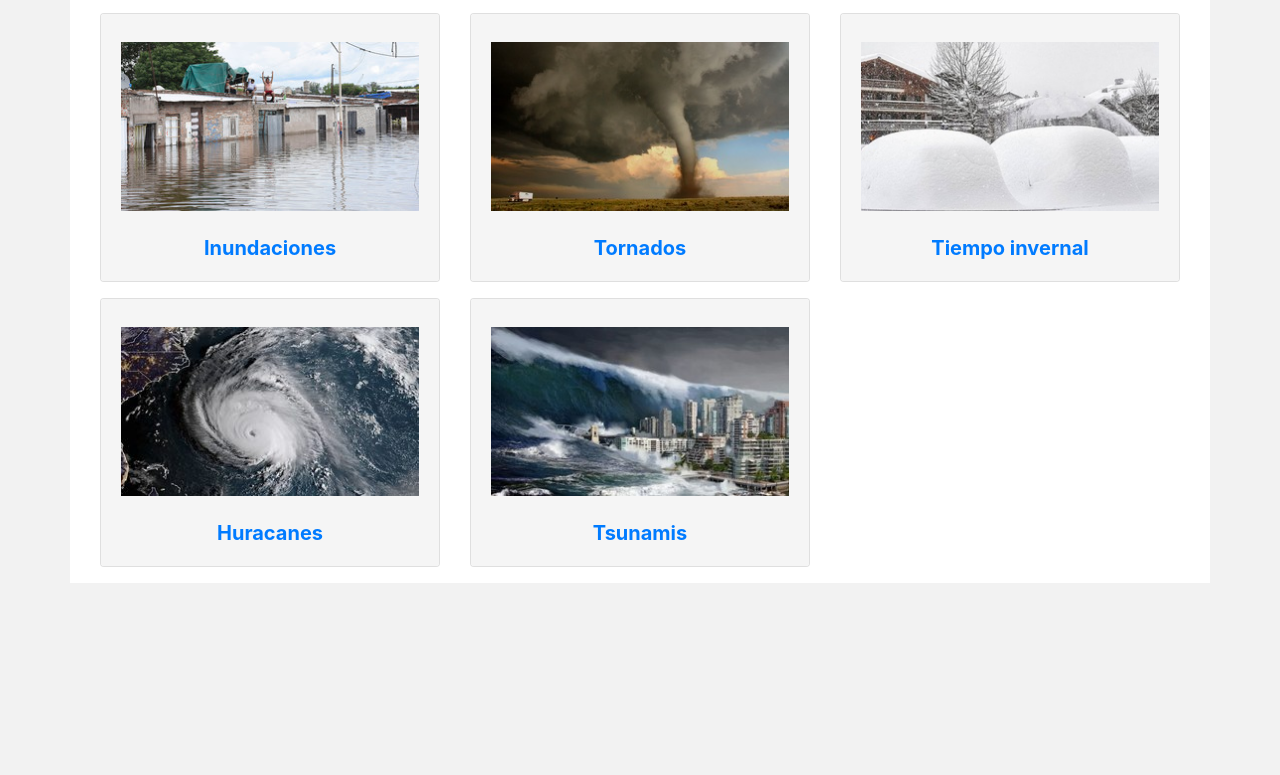
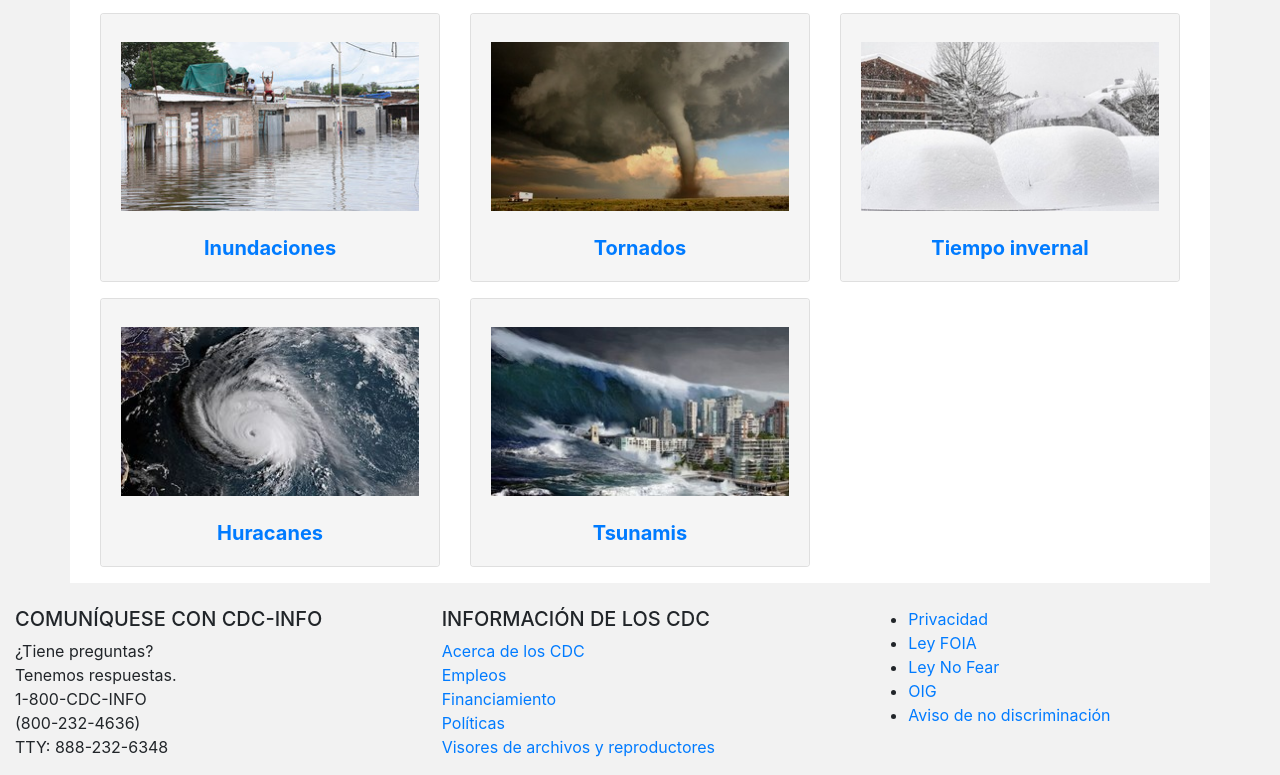
Before and after one commit to davgomez/naturaldisasters, a plain HTML site: page index.html in a window 1280 px wide. Shown: the part 1064-1839 px from the top of the page. Before the commit the page ends 1647 px from the top, so only its background shows below. Drawn offline with Linux system fonts and the light colour scheme.

Commit message:
Se agrega footer al index.html

```diff
--- a/index.html
+++ b/index.html
@@ -392,5 +392,44 @@
          incluir archivos JavaScript individuales de los únicos
          plugins que utilices) -->
     	<script src="bootstrap-4.3.1/js/bootstrap.min.js"></script>
+    	<!-- Footer -->
+<footer class="page-footer font-small blue pt-4">
+ <!-- Footer Links -->
+  <div class="container-fluid text-center text-md-left">
+    <!-- Grid row -->
+    <div class="row">
+      <!-- Grid column -->
+      <div class="col-md-4 mt-md-0 mt-3">
+         <ul class="list-unstyled">
+             <li><h5 class="text-uppercase">COMUN&Iacute;QUESE CON CDC-INFO</h5></li>
+             <li>&iquest;Tiene preguntas?</li>
+             <li>Tenemos respuestas.</li>
+             <li>1-800-CDC-INFO</li>
+             <li>(800-232-4636)</li>
+             <li>TTY: 888-232-6348</li>
+         </ul>
+	  </div>
+      <div class="col-md-4 mt-md-0 mt-3">
+         <ul class="list-unstyled">
+             <li><h5 class="text-uppercase">INFORMACI&Oacute;N DE LOS CDC</h5></li>
+             <li><a href="/Spanish/acercaCDC/index.html">Acerca de los CDC</a></li>
+			 <li><a href="https://jobs.cdc.gov">Empleos</a></li>
+			 <li><a href="https://www.cdc.gov/funding">Financiamiento</a></li>
+			 <li><a href="https://www.cdc.gov/Other/policies.html">Pol&#xED;ticas</a></li>
+			 <li><a href="https://www.cdc.gov/other/plugins/index.html">Visores de archivos y reproductores</a></li>
+         </ul>
+	  </div>
+      <div class="col-md-4 mt-md-0 mt-3">
+         <ul>
+			<li><a href="/spanish/CDC/privacidad.html">Privacidad</a></li>
+			<li><a href="https://www.cdc.gov/od/foia">Ley FOIA</a></li>
+			<li><a href="https://www.cdc.gov/eeo/nofearact/index.htm">Ley No Fear</a></li>
+			<li><a href="https://oig.hhs.gov">OIG</a></li>
+			<li><a href="https://www.cdc.gov/other/nondiscrimination.html">Aviso de no discriminaci&oacute;n</a></li>
+		</ul>
+	  </div>
+ </div>
+</footer>
+<!-- Footer -->
 	</body>
 </html>
```
